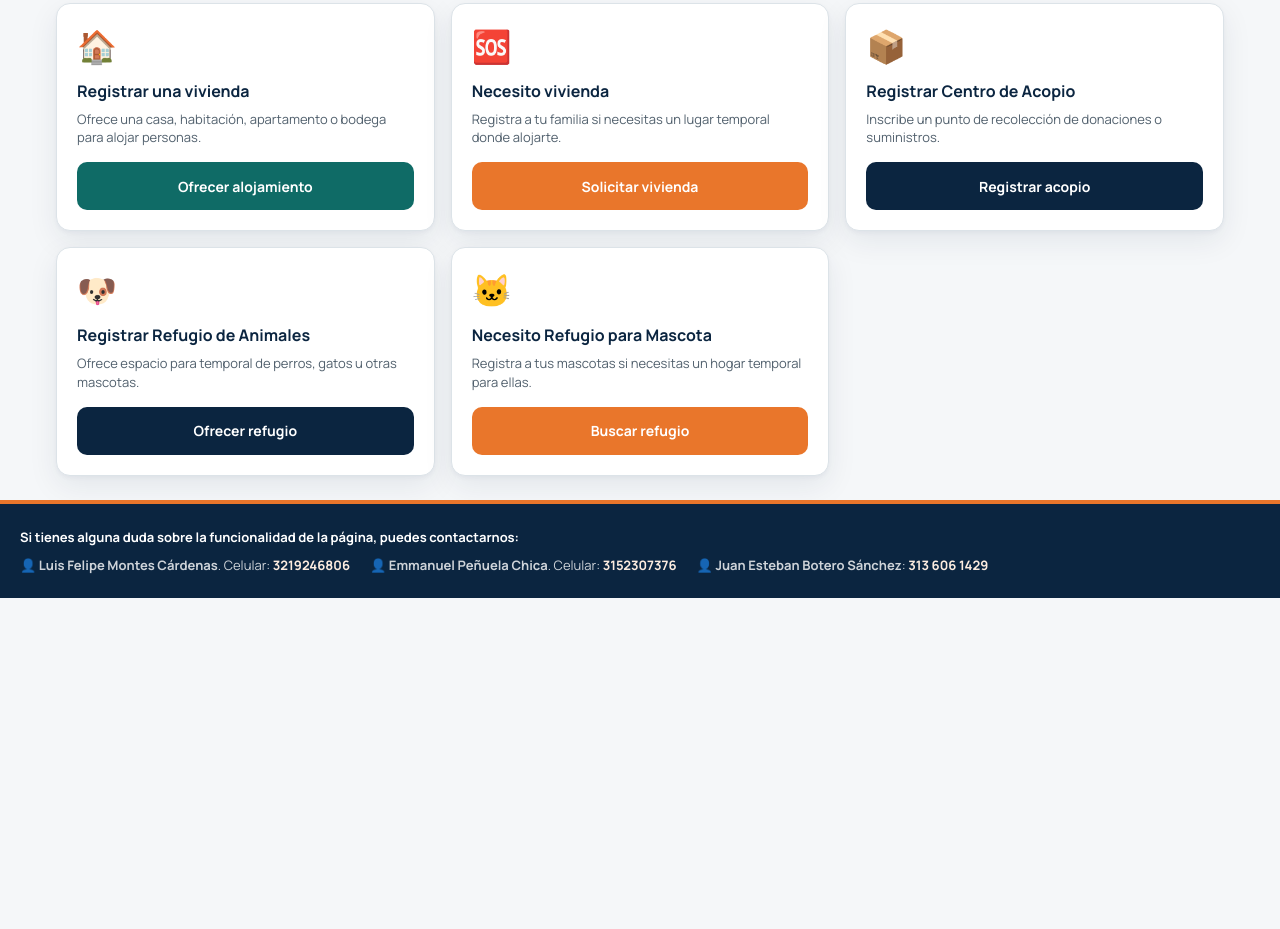
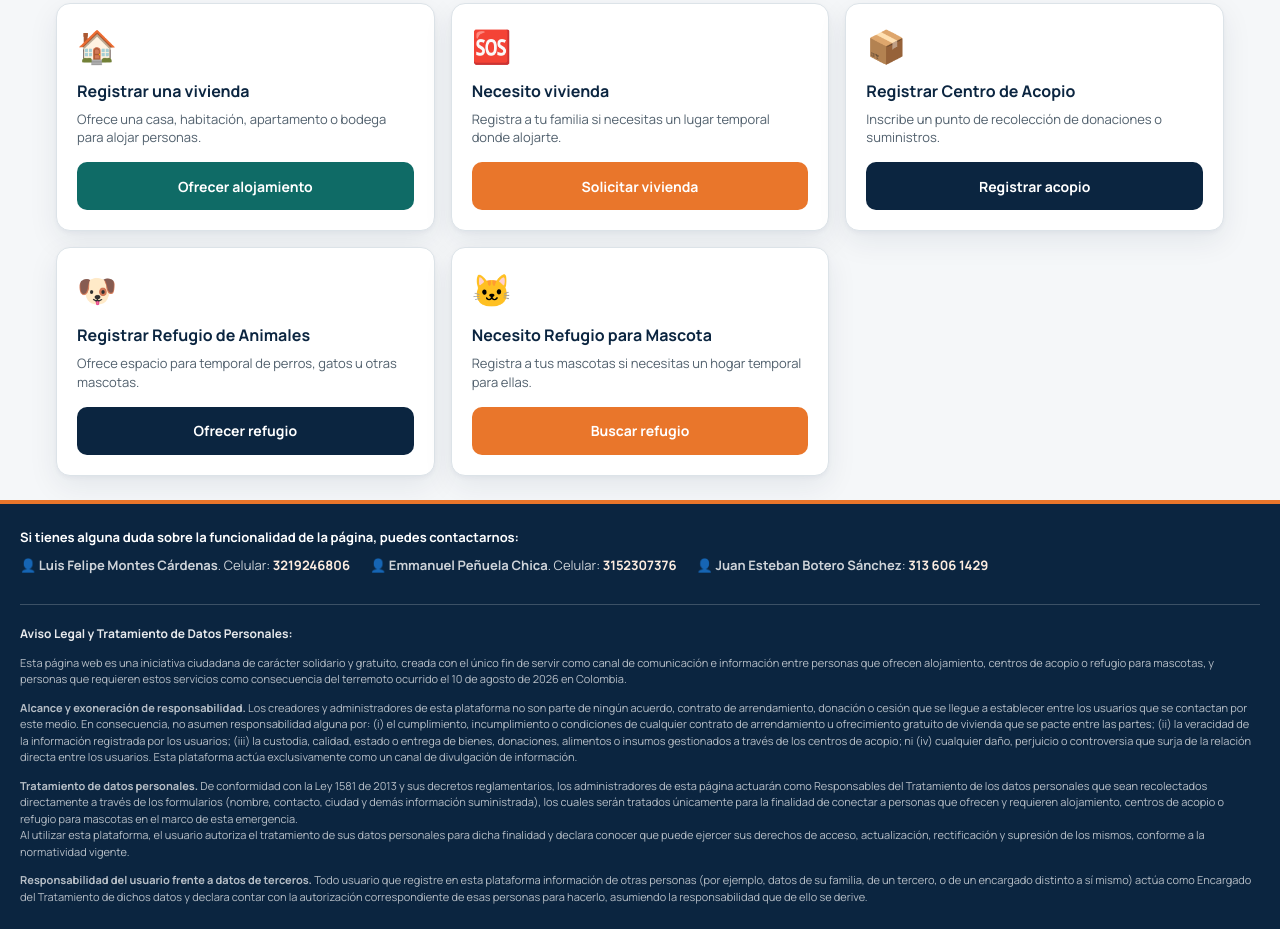
Before and after one commit to jues-web/Alojamiento-por-terremoto-en-Colombia, a website: page public/index.html in a window 1280 px wide. Shown: the part 448-1377 px from the top of the page. Before the commit the page ends 1046 px from the top, so only its background shows below. Drawn offline with Linux system fonts and the light colour scheme; no server answers.

Commit message:
feat(ui): agregar aviso legal y tratamiento de datos personales en el footer

```diff
--- a/public/index.html
+++ b/public/index.html
@@ -220,6 +220,19 @@
       <li>👤 <strong>Emmanuel Peñuela Chica</strong>. Celular: <a href="tel:3152307376">3152307376</a></li>
       <li>👤 <strong>Juan Esteban Botero Sánchez</strong>: <a href="tel:3136061429">313 606 1429</a></li>
     </ul>
+
+    <div style="margin-top: 30px; padding-top: 20px; border-top: 1px solid rgba(255,255,255,0.2); font-size: 11px; color: rgba(255,255,255,0.7); line-height: 1.5; font-weight: 400;">
+      <p style="font-weight: 700; color: rgba(255,255,255,0.9); margin-bottom: 12px; font-size: 12px;">Aviso Legal y Tratamiento de Datos Personales:</p>
+
+      <p style="font-weight: 400; margin-bottom: 12px; color: rgba(255,255,255,0.7);">Esta página web es una iniciativa ciudadana de carácter solidario y gratuito, creada con el único fin de servir como canal de comunicación e información entre personas que ofrecen alojamiento, centros de acopio o refugio para mascotas, y personas que requieren estos servicios como consecuencia del terremoto ocurrido el 10 de agosto de 2026 en Colombia.</p>
+
+      <p style="font-weight: 400; margin-bottom: 12px; color: rgba(255,255,255,0.7);"><strong>Alcance y exoneración de responsabilidad.</strong> Los creadores y administradores de esta plataforma no son parte de ningún acuerdo, contrato de arrendamiento, donación o cesión que se llegue a establecer entre los usuarios que se contactan por este medio. En consecuencia, no asumen responsabilidad alguna por: (i) el cumplimiento, incumplimiento o condiciones de cualquier contrato de arrendamiento u ofrecimiento gratuito de vivienda que se pacte entre las partes; (ii) la veracidad de la información registrada por los usuarios; (iii) la custodia, calidad, estado o entrega de bienes, donaciones, alimentos o insumos gestionados a través de los centros de acopio; ni (iv) cualquier daño, perjuicio o controversia que surja de la relación directa entre los usuarios. Esta plataforma actúa exclusivamente como un canal de divulgación de información.</p>
+
+      <p style="font-weight: 400; margin-bottom: 12px; color: rgba(255,255,255,0.7);"><strong>Tratamiento de datos personales.</strong> De conformidad con la Ley 1581 de 2013 y sus decretos reglamentarios, los administradores de esta página actuarán como Responsables del Tratamiento de los datos personales que sean recolectados directamente a través de los formularios (nombre, contacto, ciudad y demás información suministrada), los cuales serán tratados únicamente para la finalidad de conectar a personas que ofrecen y requieren alojamiento, centros de acopio o refugio para mascotas en el marco de esta emergencia.<br>
+      Al utilizar esta plataforma, el usuario autoriza el tratamiento de sus datos personales para dicha finalidad y declara conocer que puede ejercer sus derechos de acceso, actualización, rectificación y supresión de los mismos, conforme a la normatividad vigente.</p>
+
+      <p style="font-weight: 400; margin-bottom: 0; color: rgba(255,255,255,0.7);"><strong>Responsabilidad del usuario frente a datos de terceros.</strong> Todo usuario que registre en esta plataforma información de otras personas (por ejemplo, datos de su familia, de un tercero, o de un encargado distinto a sí mismo) actúa como Encargado del Tratamiento de dichos datos y declara contar con la autorización correspondiente de esas personas para hacerlo, asumiendo la responsabilidad que de ello se derive.</p>
+    </div>
   </footer>
 
   <script src="app.js"></script>
```
Also changed, not shown: docs/CHANGELOG.md.
